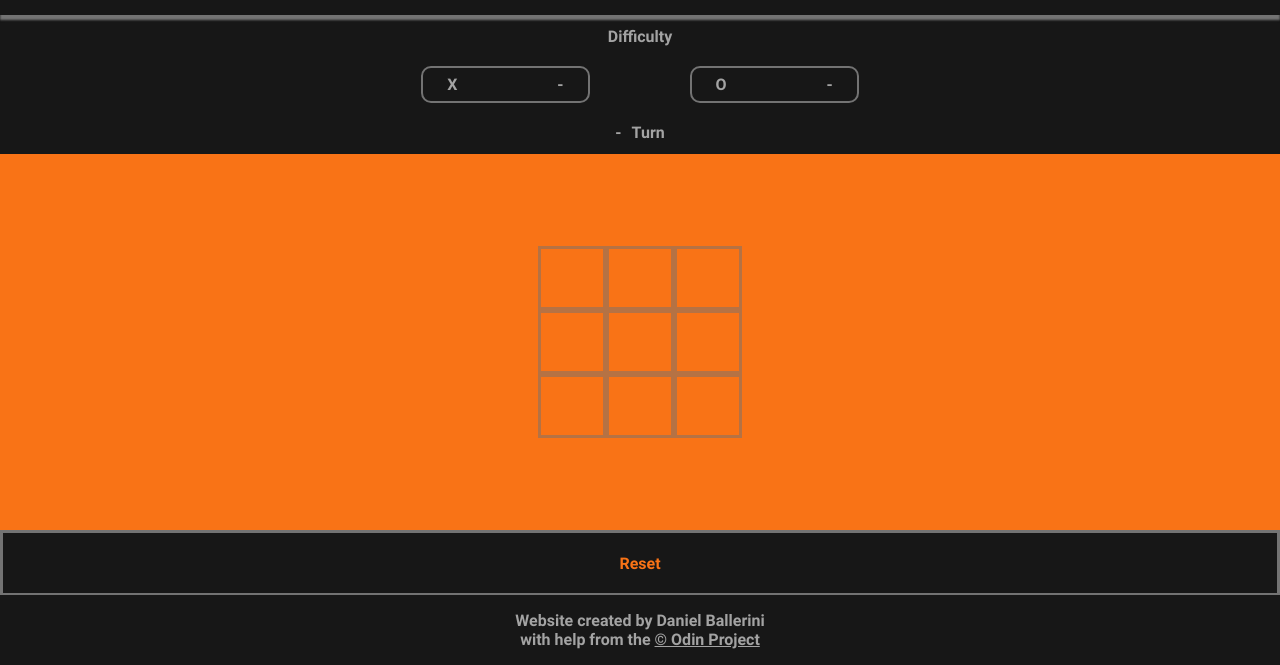
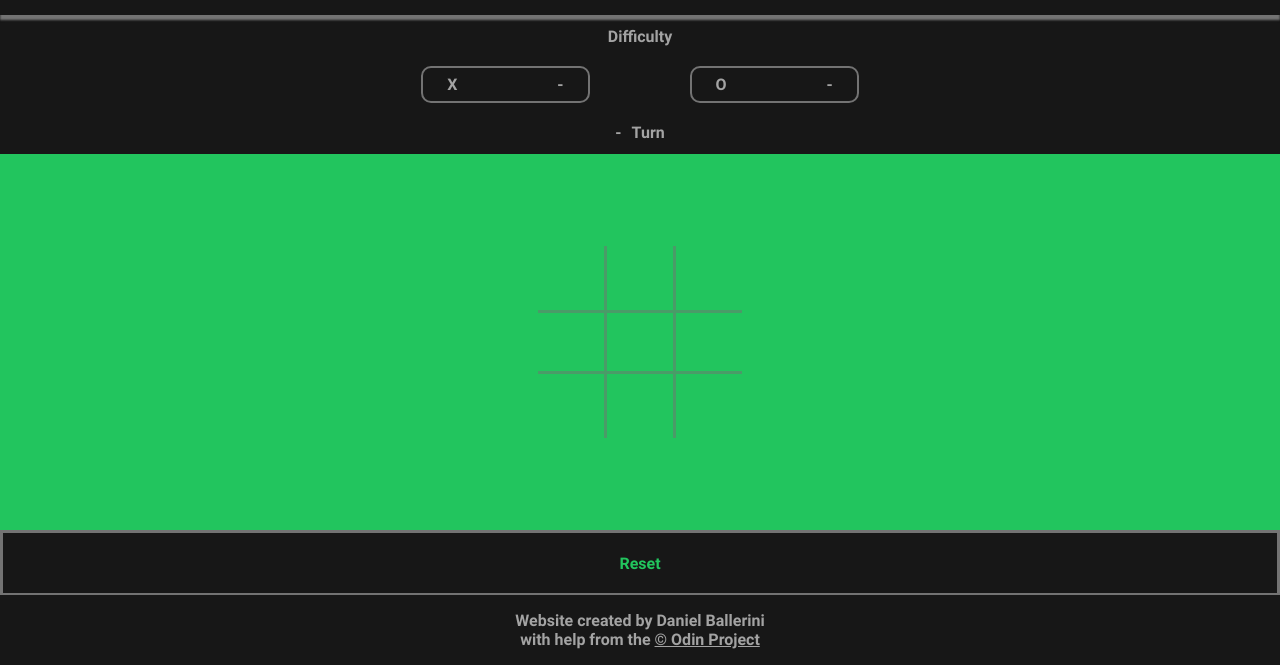
Before and after one commit to roamingterra/tic-tac-toe, a plain HTML site: page index.html in a window 1280 px wide. Shown: the part 135-800 px from the top of the page. Drawn offline with Linux system fonts and the light colour scheme.

Commit message:
Make game borders properly styled
I have decided to continue with having the board be structured
with div elements that are styled through flexbox rather that structured as a
table. The borders of the game are now styled properly through the
addition of more classes (.vertical and .horizontal) in the appropriate
block div elements. Finally, the colour of the board was changed.

```diff
--- a/index.html
+++ b/index.html
@@ -34,17 +34,17 @@
         <div class="game-board">
           <div class="row">
             <span class="block"></span>
-            <span class="block"></span>
+            <span class="block vertical"></span>
             <span class="block"></span>
           </div>
           <div class="row">
-            <span class="block"></span>
-            <span class="block"></span>
-            <span class="block"></span>
+            <span class="block horizontal"></span>
+            <span class="block vertical horizontal"></span>
+            <span class="block horizontal"></span>
           </div>
           <div class="row">
             <span class="block"></span>
-            <span class="block"></span>
+            <span class="block vertical"></span>
             <span class="block"></span>
           </div>
         </div>
--- a/style.css
+++ b/style.css
@@ -71,7 +71,7 @@ body {
   align-items: center;
   flex-grow: 0.8;
   padding: 10px 0px;
-  background-color: #f97316;
+  background-color: #22c55e;
 }
 
 .game-board {
@@ -88,9 +88,16 @@ body {
 .block {
   flex-grow: 1;
   padding: 8px;
-  border-style: solid;
-  border-color: rgba(115, 115, 115, 0.5);
-  border-width: 3px;
+}
+
+.vertical {
+  border-left: 3px solid rgba(115, 115, 115, 0.5);
+  border-right: 3px solid rgba(115, 115, 115, 0.5);
+}
+
+.horizontal {
+  border-top: 3px solid rgba(115, 115, 115, 0.5);
+  border-bottom: 3px solid rgba(115, 115, 115, 0.5);
 }
 
 #reset {
@@ -102,7 +109,7 @@ body {
   border-style: solid;
   border-color: #737373;
   background-color: #171717;
-  color: #f97316;
+  color: #22c55e;
 }
 
 #footer {
```
